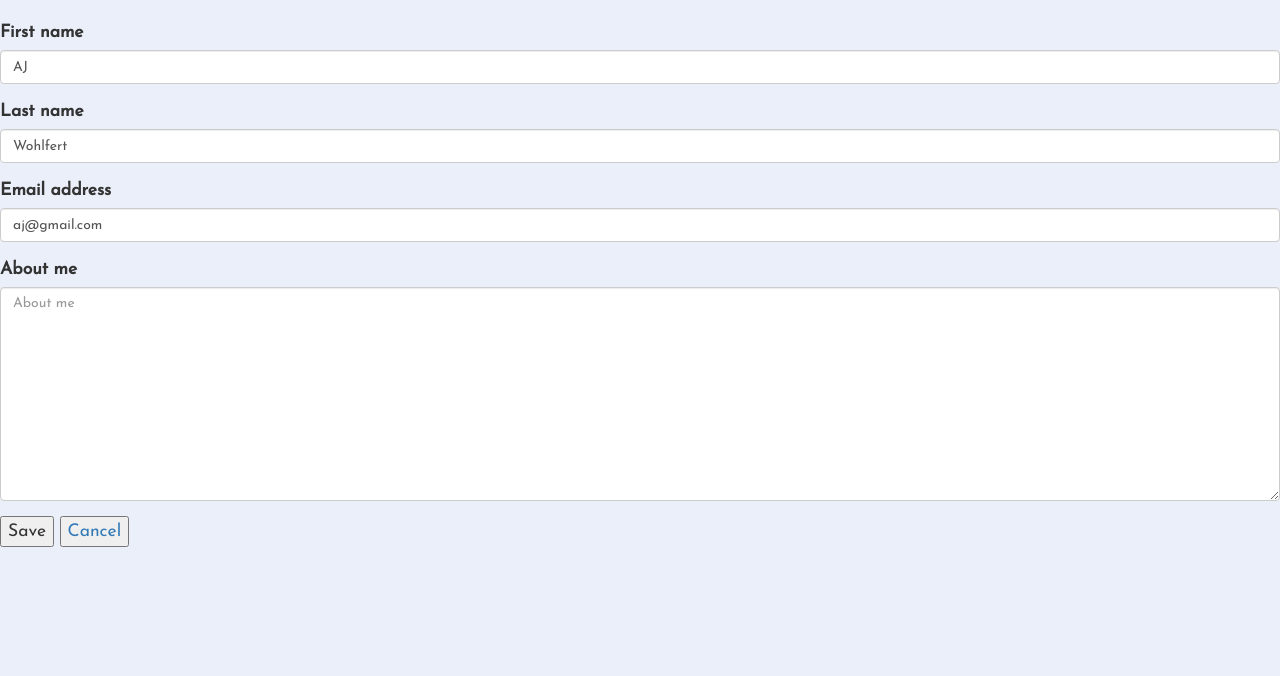
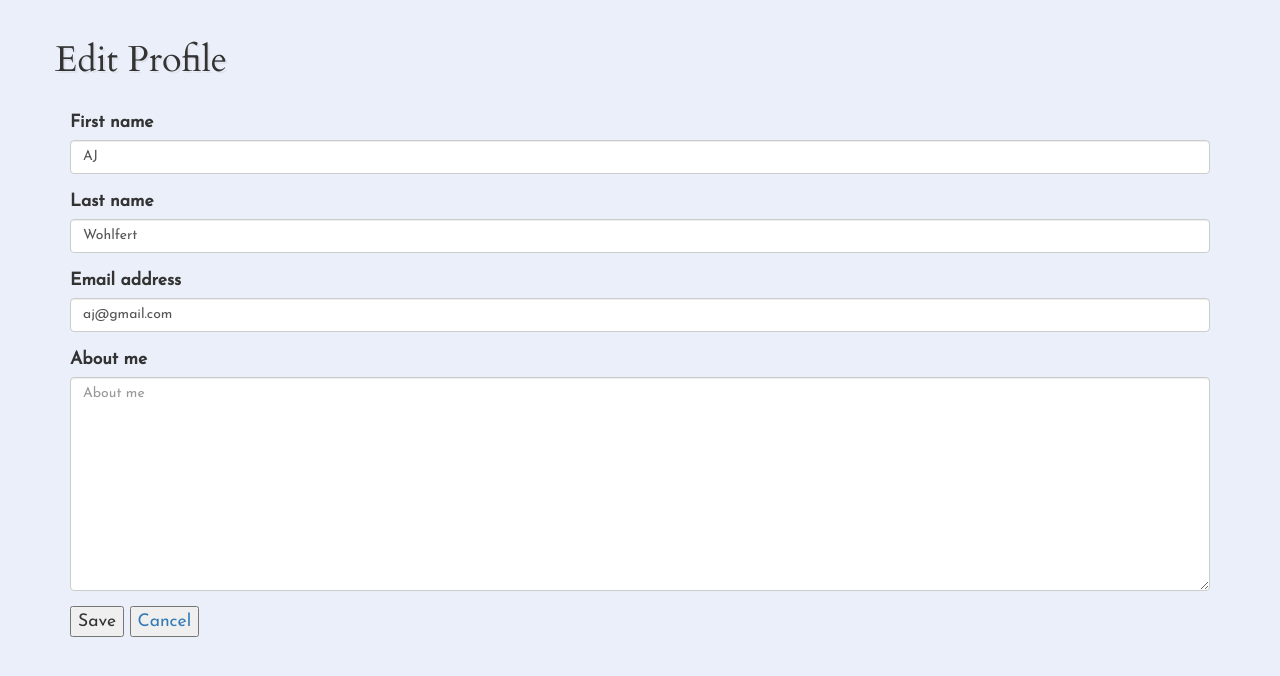
Before and after one commit to TeamReciprocity/reciprocity, a Django app: page /profile/edit/ in a window 1280 px wide. Shown: the part 52-728 px from the top of the page. Run offline with Django 3.2, Linux system fonts and the light colour scheme; a user stored in the database is signed in; data comes from the database, SQL or seed files in the repository; parts of the project's set-up code (start-up, migrations or seed data) failed here and were passed over; some libraries are stand-ins or nearby versions.

Commit message:
profile edit view looks a little better now.

```diff
--- a/reciprocity/chef_profile/templates/chef_profile/edit_profile.html
+++ b/reciprocity/chef_profile/templates/chef_profile/edit_profile.html
@@ -5,21 +5,16 @@
 {% endblock %}
 
 {% block content %}
-
+<div class="container">
+    <div class="row">
+        <h1> Edit Profile </h1>
+    </div>
     <form method='post' action='.'>
     {% csrf_token %}
-
-
     {% bootstrap_form user_form %}
-
     {% bootstrap_form profile_form %}
-
-
-
     <input type="submit" value='Save'>
     <a href="{% url 'profile' %}"><button type="button">Cancel</button></a>
-
-
 </form>
 
 {% endblock %}
```
Lines whose indentation alone changed are shown as unchanged.
